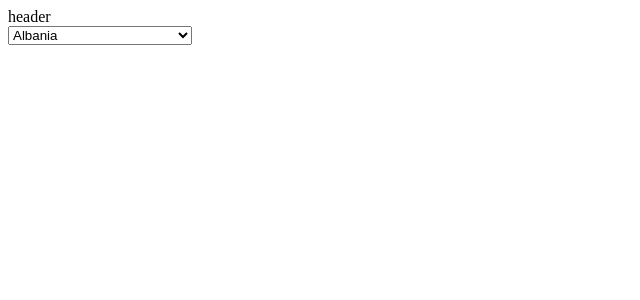
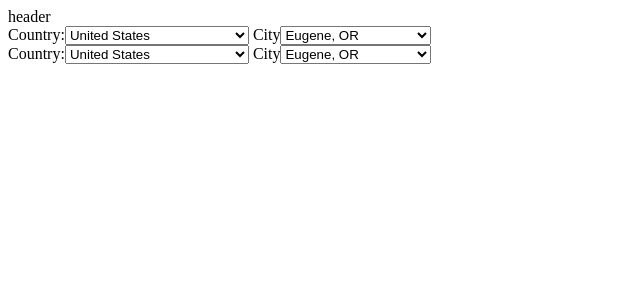
Before and after one commit to dgrcode/compalary, a React app: page / in a window 1280 px wide. Shown: the top 300 px of the page, without its empty margins (0-640 px from the left). Built offline with nearby package versions, Linux system fonts and the light colour scheme; the HTML template or start-up script is replaced by a standard one.

Commit message:
Add selector to CitySelector
 * Also saves the currencyConversionApi

```diff
--- /dev/null
+++ b/src/components/CitySelector/index.jsx
@@ -0,0 +1,76 @@
+import React from 'react';
+import PropTypes from 'prop-types';
+
+export default class CitySelector extends React.Component {
+  static propTypes = {
+    rentIndexData: PropTypes.array.isRequired
+  }
+  constructor (props) {
+    super(props);
+    this.state = {
+      selectedCountry: 'United States',
+      selectedCity: '',
+      cities: ['']
+    };
+
+    this.countries = props.rentIndexData.reduce((acc, { country }) => acc.add(country), new Set());
+    this.countries = Array.from(this.countries).sort();
+  }
+
+  componentDidMount () {
+    this.countrySelected(this.state.selectedCountry);
+  }
+
+  handleCountryChange = evt => {
+    console.log(`country changed to ${evt.target.value}`);
+    const selectedCountry = evt.target.value;
+
+    this.countrySelected(selectedCountry);
+  }
+
+  handleCityChange = evt => {
+    console.log(`city changed to ${evt.target.value}`);
+
+    this.setState({
+      selectedCity: evt.target.value
+    });
+  }
+
+  countrySelected = selectedCountry => this.setState({
+    selectedCountry,
+    cities: this.props.rentIndexData
+      .filter(({ country }) => country === selectedCountry)
+      .map((cityObj) => {
+        cityObj.fullName = cityObj.state ? `${cityObj.city}, ${cityObj.state}` : cityObj.city;
+        return cityObj;
+      })
+      .sort()
+  });
+
+  render () {
+    const selectedCountry = this.state.selectedCountry;
+    const selectedCity = this.state.selectedCity;
+    return (
+      <div>
+        <label> Country:
+          <select id="country-select" defaultValue={selectedCountry} onChange={this.handleCountryChange}>
+            {this.countries.map((country, idx) => (
+              <option key={idx} value={country} >
+                {country}
+              </option>
+            ))}
+          </select>
+        </label>
+        <label> City
+          <select id="city-select" defaultValue={selectedCity} onChange={this.handleCityChange}>
+            {
+              this.state.cities.map(({ fullName, rentIdx }, idx) => (
+                <option key={idx} value={rentIdx}>{fullName}</option>
+              ))
+            }
+          </select>
+        </label>
+      </div>
+    );
+  }
+}
--- /dev/null
+++ b/src/components/CitySelector/test.jsx
@@ -0,0 +1,5 @@
+describe('The CitySelector', () => {
+  it(`doesn't have any requirement yet`, () => {
+    // TODO make requirements
+  });
+});
--- a/src/components/Comparator/index.jsx
+++ b/src/components/Comparator/index.jsx
@@ -1,29 +1,17 @@
 import React from 'react';
 import PropTypes from 'prop-types';
+import CitySelector from '../CitySelector';
 
 export default class Comparator extends React.Component {
   static propTypes = {
     rentIndexData: PropTypes.array.isRequired
   }
-  constructor (props) {
-    super(props);
-
-    this.countries = props.rentIndexData.reduce((acc, { country }) => acc.add(country), new Set());
-    this.countries = Array.from(this.countries).sort();
-  }
-
-  handleCountryChange = evt => {
-    console.log(`country changed to ${evt.target.value}`);
-  }
 
   render () {
     return (
       <div>
-        <select id="country-select" onChange={this.handleCountryChange}>
-          {this.countries.map((country, idx) => (
-            <option ket={idx} value={country}>{country}</option>
-          ))}
-        </select>
+        <CitySelector id={`citySelector1`} rentIndexData={this.props.rentIndexData} />
+        <CitySelector id={`citySelector2`} rentIndexData={this.props.rentIndexData} />
       </div>
     );
   }
--- a/src/index.jsx
+++ b/src/index.jsx
@@ -8,6 +8,8 @@ import rentIndexData from '../data/rentIndex.json';
 
 import Header from './components/Header';
 import Comparator from './components/Comparator';
+
+const currencyConversionApi = (fromCurrency, toCurrency) => `https://free.currencyconverterapi.com/api/v5/convert?q=${fromCurrency}_${toCurrency}&compact=ultra`;
 
 const store = createStore(() => {});
 
```
